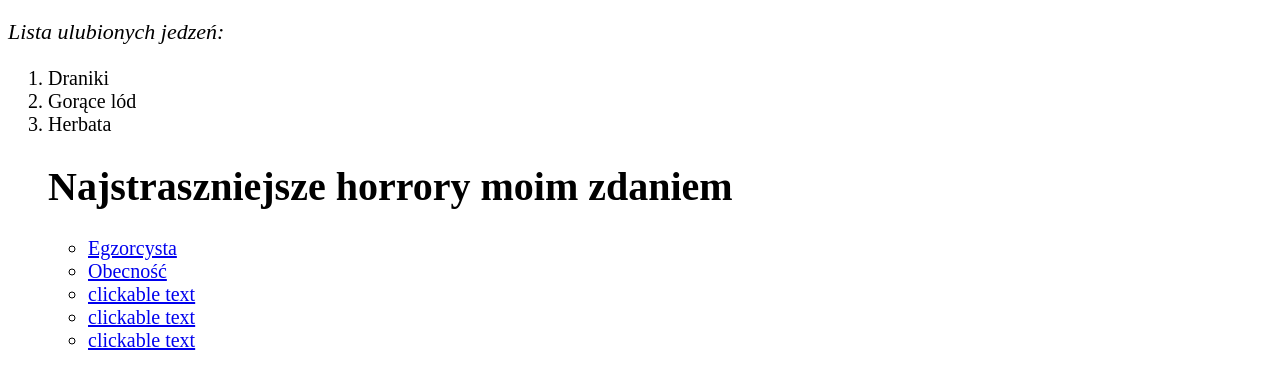
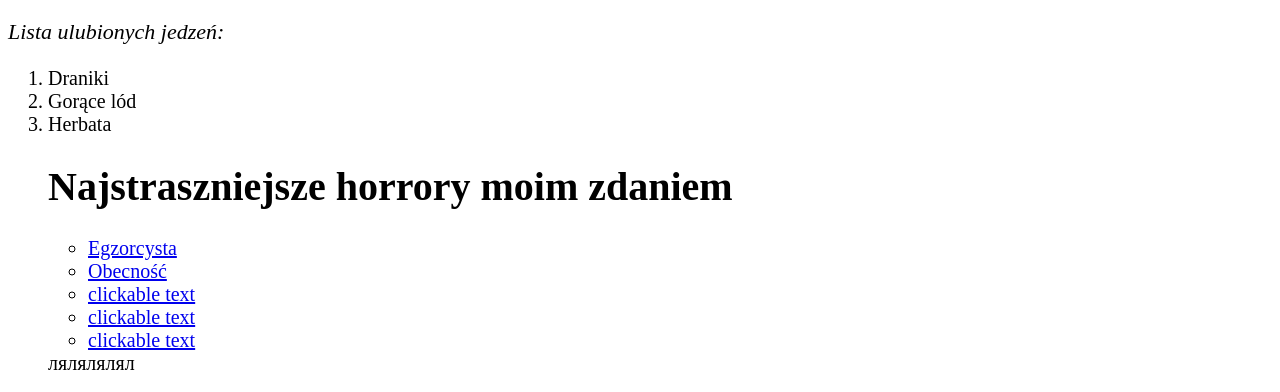
Before and after one commit to YanaBaharevich/Yana-Baharevich-Progromowania, a plain HTML site: page zadanie1.html in a window 1280 px wide. Shown: the part 1257-1649 px from the top of the page. Drawn offline with Linux system fonts and the light colour scheme.

Commit message:
First try

```diff
--- a/zadanie1.html
+++ b/zadanie1.html
@@ -50,3 +50,4 @@
 </ul>
 </body>
 </html>
+лялялялял
```
